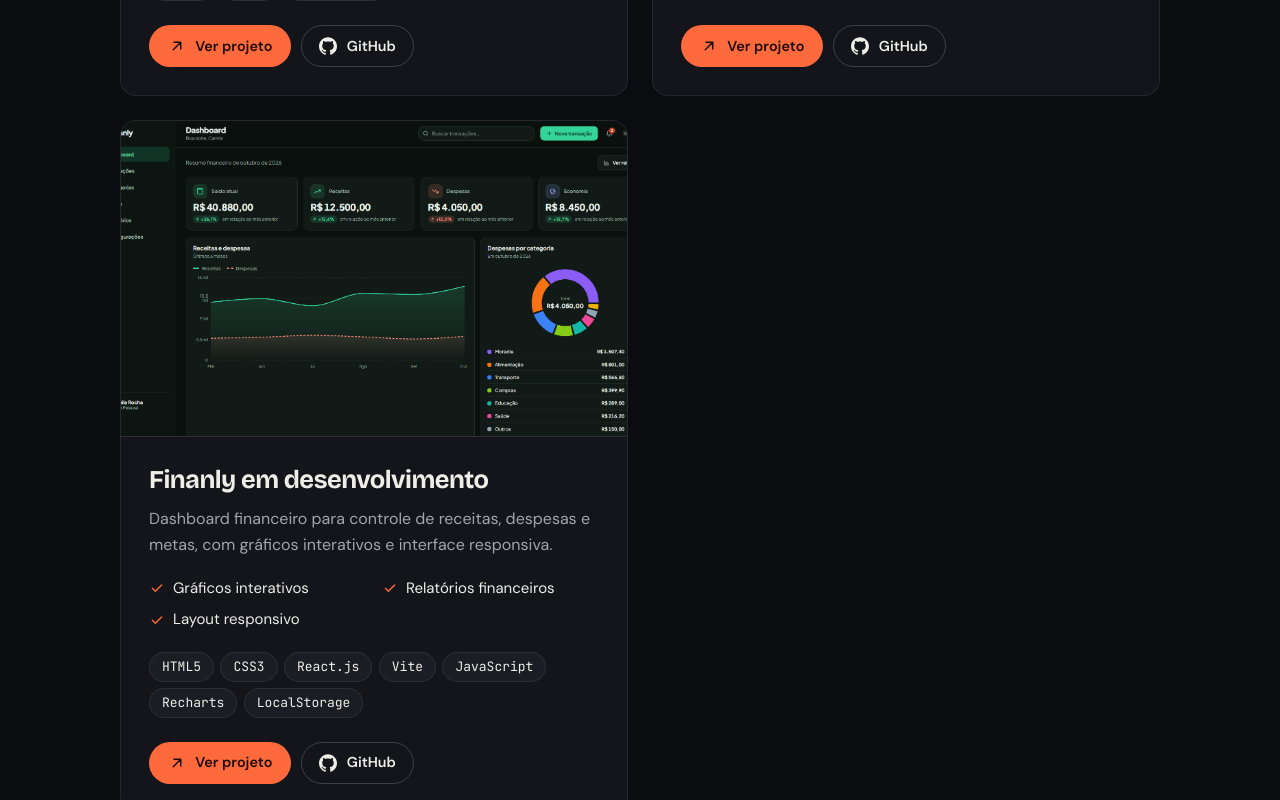
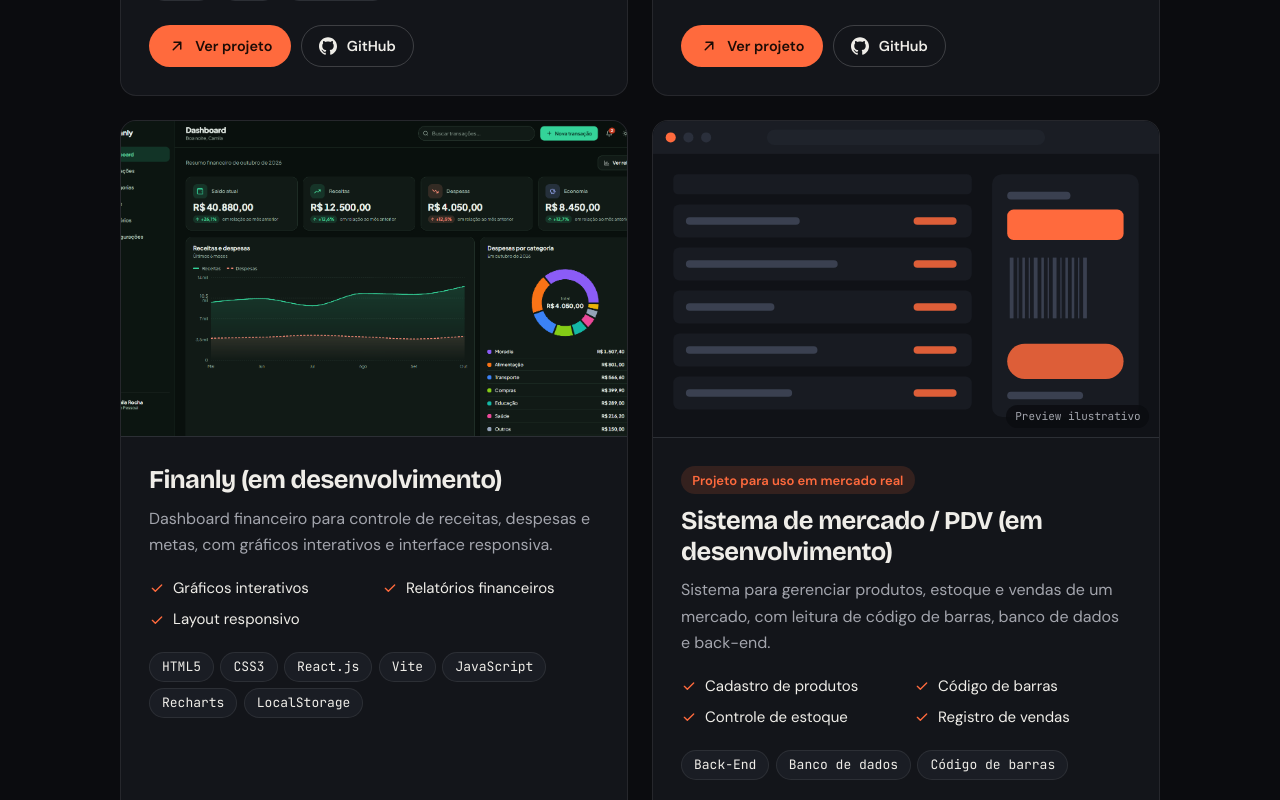
Before and after one commit to DevPedro2408/Portifolio-pedro, a React (Vite) app: page / in a window 1280 px wide. Shown: the part 4080-4880 px from the top of the page. Built offline with nearby package versions, Linux system fonts and the light colour scheme.

Commit message:
Atualização  1

```diff
--- a/src/data/projects.js
+++ b/src/data/projects.js
@@ -3,24 +3,6 @@ import clinicaRayol from '../../assets/clinicaRayol.png'
 import finanly from '../../assets/finanly2.png'
 
 export const projects = [
-  // {
-  //   id: 'sistema-mercado-pdv',
-  //   name: 'Sistema de mercado / PDV',
-  //   badge: 'Projeto para uso em mercado real',
-  //   description:
-  //     'Sistema para gerenciar produtos, estoque e vendas de um mercado, com leitura de código de barras, banco de dados e back-end.',
-  //   highlights: [
-  //     'Cadastro de produtos',
-  //     'Código de barras',
-  //     'Controle de estoque',
-  //     'Registro de vendas',
-  //   ],
-  //   technologies: ['Back-End', 'Banco de dados', 'Código de barras'],
-  //   demoUrl: 'https://SEU_LINK_DO_PROJETO',
-  //   repoUrl: 'https://github.com/SEU_USUARIO/NOME-DO-REPOSITORIO',
-  //   image: '',
-  //   previewVariant: 'pdv',
-  // },
   {
     id: 'site-hamburgueria',
     name: 'Casa do Burguer',
@@ -59,7 +41,7 @@ export const projects = [
   },
   {
     id: 'dashboad-financeiro',
-    name: 'Finanly em desenvolvimento',
+    name: 'Finanly (em desenvolvimento)',
     badge: '',
     description:
       'Dashboard financeiro para controle de receitas, despesas e metas, com gráficos interativos e interface responsiva.',
@@ -74,4 +56,22 @@ export const projects = [
     image: finanly,
     previewVariant: 'financeiro',
   },
+  {
+    id: 'sistema-mercado-pdv',
+    name: 'Sistema de mercado / PDV (em desenvolvimento)',
+    badge: 'Projeto para uso em mercado real',
+    description:
+      'Sistema para gerenciar produtos, estoque e vendas de um mercado, com leitura de código de barras, banco de dados e back-end.',
+    highlights: [
+      'Cadastro de produtos',
+      'Código de barras',
+      'Controle de estoque',
+      'Registro de vendas',
+    ],
+    technologies: ['Back-End', 'Banco de dados', 'Código de barras'],
+    demoUrl: 'https://SEU_LINK_DO_PROJETO',
+    repoUrl: 'https://github.com/SEU_USUARIO/NOME-DO-REPOSITORIO',
+    image: '',
+    previewVariant: 'pdv',
+  }
 ];
```
